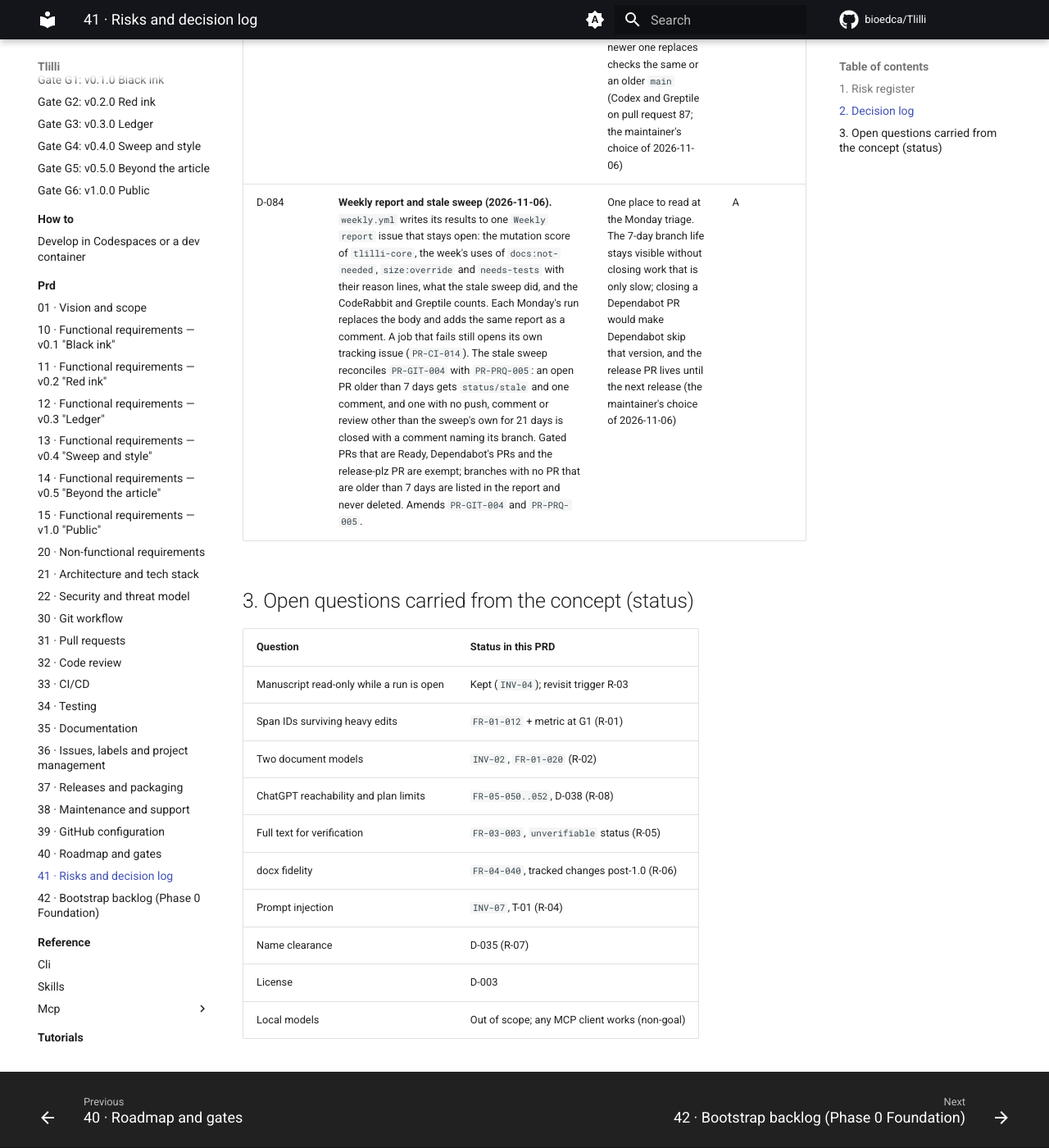
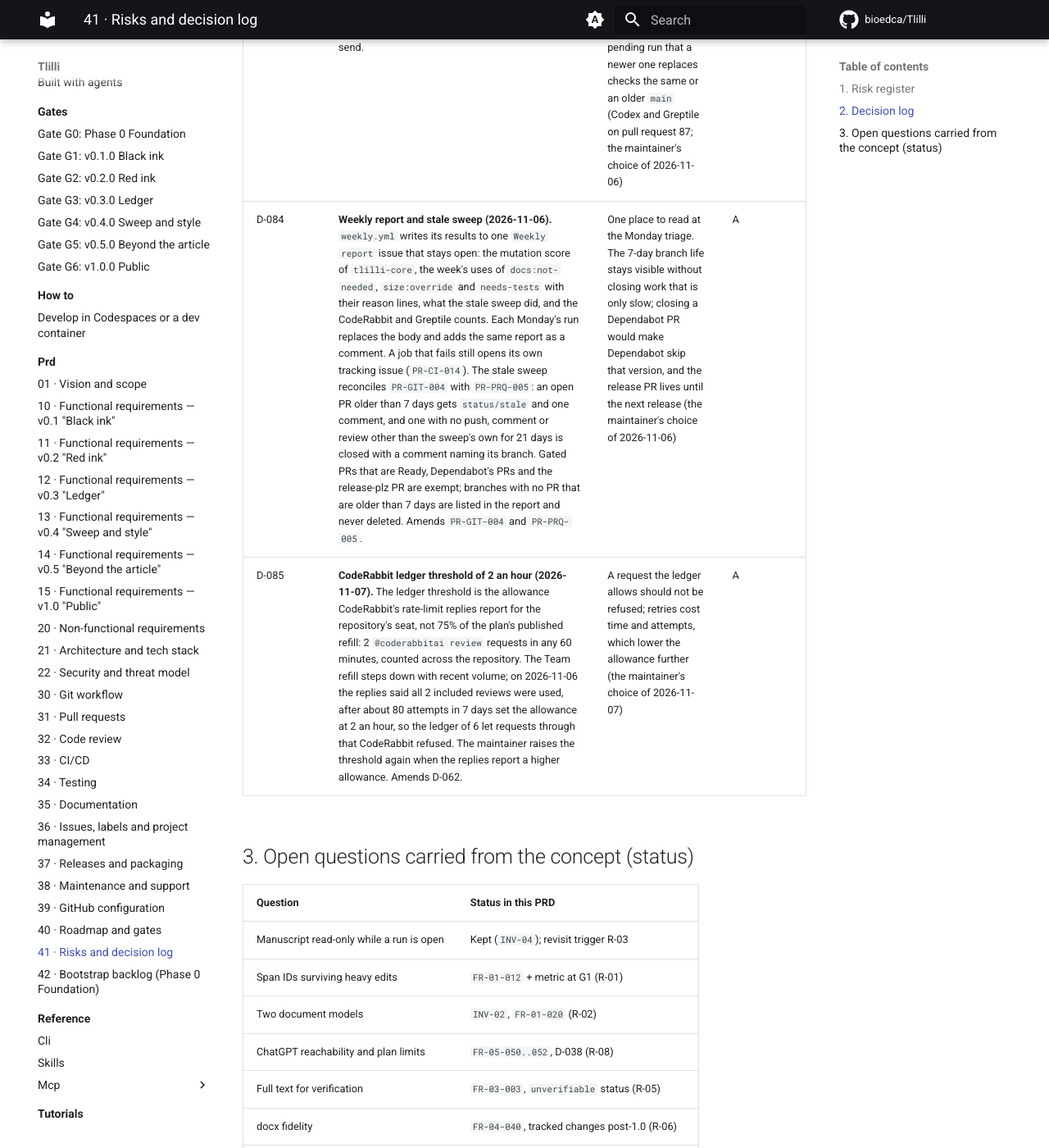
Before and after one commit to bioedca/Tlilli, an MkDocs documentation site: the page built from docs/prd/41-risks-and-decision-log.md, in a window 1280 px wide and 1400 px high, scrolled down 19374 px. Shown: the whole window at 82% size. Built offline with MkDocs 1.6.1 and Material for MkDocs 9.7.7, drawn with Linux system fonts in a browser that asks for light colours; comment, search, counter and statistics services are not loaded; some of the changed text lies outside the part shown.

Commit message:
docs(prd): lower the coderabbit ledger threshold to 2 an hour
The ledger allowed 6 @coderabbitai review requests an hour, 75% of the
Team plan's published refill (D-062). CodeRabbit's allowance for the
seat stepped down with recent volume: on 2026-11-06 its replies said
all 2 included reviews were used, so requests the ledger allowed were
refused and had to be retried.

D-085 makes the threshold the allowance those replies report, now 2
requests in any 60 minutes across the repository. The code review PRD,
the agent playbook, the settings record, the scheduled-checks page and
the weekly report's budget section say 2.

Signed-off-by: bioedca <131809205+bioedca@users.noreply.github.com>

```diff
--- a/docs/prd/41-risks-and-decision-log.md
+++ b/docs/prd/41-risks-and-decision-log.md
@@ -98,7 +98,7 @@ Decisions taken for this PRD on 2026-11-03 in the maintainer interview (I) or by
 | D-059 | **No session URLs on GitHub (2026-11-04).** The cloud GitHub integration appends `_Generated by [Claude Code](https://claude.ai/code/session_…)_` to PR descriptions it creates; `.claude/settings.json` (`attribution.commit: ""`, `attribution.pr: ""`, `attribution.sessionUrl: false`) hides commit trailers and the CLI's own PR line but not this server-side footer. Rule: agents re-read every PR description they create or edit and remove lines with session URLs (edits are not re-appended); session URLs never go into commits, PR bodies or comments. Mirrored in the PRD as `PR-GIT-059` and `PR-PRQ-013`; added to `CLAUDE.md` and `AGENTS.md` by pull request #3 (bootstrap task 11 carries the requirement until it lands). Rationale: session links expose internal identifiers on a public repository. Reported upstream as a gap in `attribution.sessionUrl` for cloud-created PRs. | Maintainer decision | I |
 | D-060 | **Explicit handoff state and two secret environments (2026-11-04).** The backup admin's gate authority is conditional on the repository Actions variable `HANDOFF_ACTIVE` being `true`, set by them after the absence thresholds with a pinned announcement issue and reset by the maintainer on return (`PR-REV-010`, `PR-REV-012`, `PR-PRQ-032`); the handoff replaces environment secrets rather than revoking personal PATs; a death-or-incapacity runbook covers the private rehearsal repository and the integrations. Secrets live in two environments: `release` (reviewers; `v*` and `main`) and `automation` (no reviewer; `main` only, for `RELEASE_PLZ_TOKEN` and `PROJECT_TOKEN`); none at repository level. | Review findings on PR #2: a CODEOWNERS entry alone would let the backup admin approve gated PRs at any time; environment secrets are unreadable to workflows that do not declare the environment | A |
 | D-061 | **Three Phase 0 corrections against the real tools (2026-11-04).** (1) `WINGET_TOKEN` is a classic PAT with the single scope `public_repo` and a one-year expiry, created only when `post-release.yml` lands and after `microsoft/winget-pkgs` is forked under `bioedca`; `RELEASE_PLZ_TOKEN`, `PROJECT_TOKEN` and `HOMEBREW_TAP_TOKEN` stay fine-grained. (2) Codecov uses OIDC: the Codecov GitHub App is installed, `codecov/codecov-action` runs with `use_oidc: true`, the uploading jobs grant `id-token: write`, no `CODECOV_TOKEN` is stored, and the upload is skipped for Dependabot-authored PRs. (3) The Project field `Gate` is a single select Yes/No, and the Roadmap view is a table grouped by Phase until milestones carry due dates. Recorded by pull request #4. | Found while running the Phase 0 tasks of [42](42-bootstrap-backlog.md): `vedantmgoyal9/winget-releaser` opens the pull request on `microsoft/winget-pkgs`, a repository the maintainer does not own, and fine-grained PATs cannot create pull requests there (confirmed by the action maintainer in winget-releaser issue 172 and in Komac's README); a `CODECOV_TOKEN` repository secret contradicted `PR-CI-007` and D-060; GitHub Projects v2 has no checkbox field type and its Roadmap layout requires a date field | I |
-| D-062 | **CodeRabbit Team plan and plan-derived ledger (2026-11-04).** The Open Source plan was not available at bootstrap because the repository does not yet meet CodeRabbit's popularity threshold, so the repository runs one Team seat; the Open Source plan is requested when the repository qualifies. The quota ledger threshold is 75% of the plan's published hourly refill, rounded down (Team: 6 requests per hour repo-wide; the earlier ≤ 3 assumed Open Source figures), recorded in `docs/dev/github-settings.md` and re-derived whenever the plan changes. Supersedes the plan and threshold parts of D-019. | Maintainer correction while installing the apps (bootstrap task 3); CodeRabbit rate-limit documentation | A |
+| D-062 | **CodeRabbit Team plan and plan-derived ledger (2026-11-04).** The Open Source plan was not available at bootstrap because the repository does not yet meet CodeRabbit's popularity threshold, so the repository runs one Team seat; the Open Source plan is requested when the repository qualifies. The quota ledger threshold is 75% of the plan's published hourly refill, rounded down (Team: 6 requests per hour repo-wide; the earlier ≤ 3 assumed Open Source figures), recorded in `docs/dev/github-settings.md` and re-derived whenever the plan changes. Supersedes the plan and threshold parts of D-019. The threshold is 2 an hour since D-085. | Maintainer correction while installing the apps (bootstrap task 3); CodeRabbit rate-limit documentation | A |
 | D-063 | **Material for MkDocs end of life (2026-11-04).** Material for MkDocs announces its end of life for 2027-05-05 with Zensical as its successor, and `mkdocs-redirects` 1.2.3 pulls in the `properdocs` fork. The docs stack stays MkDocs + Material 9.x with `mkdocs-redirects` pinned to 1.2.2 through 0.x (D-052 unchanged); the successor generator and the versioning tool (`mike` or its equivalent) are decided together before the v1.0 docs versioning lands (PRD 35 §1). The end-of-life banner is silenced in builds with `NO_MKDOCS_2_WARNING=1`. | Observed while landing bootstrap task 28; a forced migration before v1.0 would compete with product work | A |
 | D-064 | **Phase 0 corrections, round 2 (2026-11-04).** (1) Workflow permissions: the workflow-level block is `{}` (preferred) or `read-all`, with exact scopes per job; a job that only runs a token-bearing action declares `permissions: {}` (`PR-CI-003`). (2) The CodeRabbit and Greptile ledgers are written by agents into the PR body's `## Review pipeline` section and the Agent-session report, and mirrored into the Project fields by the maintainer at triage, because agent sessions cannot reach Projects v2 (PRD 32 §2, 36 §4). (3) The security policy lives only in the root `SECURITY.md`; no `.github/SECURITY.md` pointer (PRD 39 §4). (4) A tenth issue form, Question (`question.yml`, labels `type/question` and `status/triage`), gives questions a chooser entry while Discussions are off; `SUPPORT.md` and `CONTRIBUTING.md` point to it until v0.2 (PRD 36 §1, 39 §4, D-041). | Findings while landing bootstrap tasks 10, 17, 23 and 28: zizmor flags workflow-level `read-all` as excessive under its pedantic persona; GraphQL is refused to agent sessions; GitHub shows `.github/SECURITY.md` in preference to the root file | A |
 | D-065 | **Tunnel provider traffic (2026-11-04).** The optional v0.5 tunnel (cloudflared or ngrok, user-installed, off by default, `NFR-SEC-006`) keeps its own connection to its provider. `NFR-SEC-004` and its recording-proxy test cover the application's own HTTP client; the tunnel process's traffic is outside that client, is disclosed in the UI while the tunnel runs, and is covered by T-04. The recording-proxy test runs with the tunnel off; a v0.5 test with the tunnel on asserts that the app's own requests still reach only allow-listed hosts and that the only other connecting process is the tunnel binary. Recorded by ADR-0005. | Codex review finding on the ADRs (pull request 51): the exemption had no decision behind it | A |
@@ -121,6 +121,7 @@ Decisions taken for this PRD on 2026-11-03 in the maintainer interview (I) or by
 | D-082 | **Dependabot headers are linted without the length cap (2026-11-05).** The `commits` job lints Dependabot's commits and titles with every rule of `commitlint.config.mjs` except `header-max-length`; every other author keeps the 72-character header (`PR-GIT-021`, PRD 33 §2). Amends `PR-GIT-021`. | Dependabot's grouped titles, such as "chore(deps): bump the patch-minor group across 1 directory with 4 updates" (73 characters), and some security titles with long package names run past 72, and Dependabot offers no setting that shortens them; failing them would block the D-074 auto-merge. The maintainer chose this over renaming the group or skipping commitlint for Dependabot while bootstrap task 20 was written (pull request 86) | I |
 | D-083 | **Scheduled checks run one at a time (2026-11-06).** `nightly.yml` and `weekly.yml` each have one concurrency group without `cancel-in-progress`: a run waits for the one before it, and a newer pending run may replace an older pending one, as in the analysis-only workflows (`PR-CI-015`, D-077). So their reports keep one tracking issue per job without races (`PR-CI-014`). `scripts/tracking_issue.py` still ignores a report from a run older than the last one recorded, which a re-run of an older run can send. | The issues API has no compare-and-set, so overlapping runs could open two issues for one job, let an older report overwrite a newer one, or drop a queued report and with it a fuzz crash; a pending run that a newer one replaces checks the same or an older `main` (Codex and Greptile on pull request 87; the maintainer's choice of 2026-11-06) | A |
 | D-084 | **Weekly report and stale sweep (2026-11-06).** `weekly.yml` writes its results to one `Weekly report` issue that stays open: the mutation score of `tlilli-core`, the week's uses of `docs:not-needed`, `size:override` and `needs-tests` with their reason lines, what the stale sweep did, and the CodeRabbit and Greptile counts. Each Monday's run replaces the body and adds the same report as a comment. A job that fails still opens its own tracking issue (`PR-CI-014`). The stale sweep reconciles `PR-GIT-004` with `PR-PRQ-005`: an open PR older than 7 days gets `status/stale` and one comment, and one with no push, comment or review other than the sweep's own for 21 days is closed with a comment naming its branch. Gated PRs that are Ready, Dependabot's PRs and the release-plz PR are exempt; branches with no PR that are older than 7 days are listed in the report and never deleted. Amends `PR-GIT-004` and `PR-PRQ-005`. | One place to read at the Monday triage. The 7-day branch life stays visible without closing work that is only slow; closing a Dependabot PR would make Dependabot skip that version, and the release PR lives until the next release (the maintainer's choice of 2026-11-06) | A |
+| D-085 | **CodeRabbit ledger threshold of 2 an hour (2026-11-07).** The ledger threshold is the allowance CodeRabbit's rate-limit replies report for the repository's seat, not 75% of the plan's published refill: 2 `@coderabbitai review` requests in any 60 minutes, counted across the repository. The Team refill steps down with recent volume; on 2026-11-06 the replies said all 2 included reviews were used, after about 80 attempts in 7 days set the allowance at 2 an hour, so the ledger of 6 let requests through that CodeRabbit refused. The maintainer raises the threshold again when the replies report a higher allowance. Amends D-062. | A request the ledger allows should not be refused; retries cost time and attempts, which lower the allowance further (the maintainer's choice of 2026-11-07) | A |
 
 ## 3. Open questions carried from the concept (status)
 
```
Also changed, not shown: docs/dev/agent-playbook.md (+1 -1 lines), docs/dev/github-settings.md (+1 -1 lines), docs/dev/scheduled-checks.md (+1 -1 lines), docs/prd/32-code-review.md (+1 -1 lines), 2 other files.
